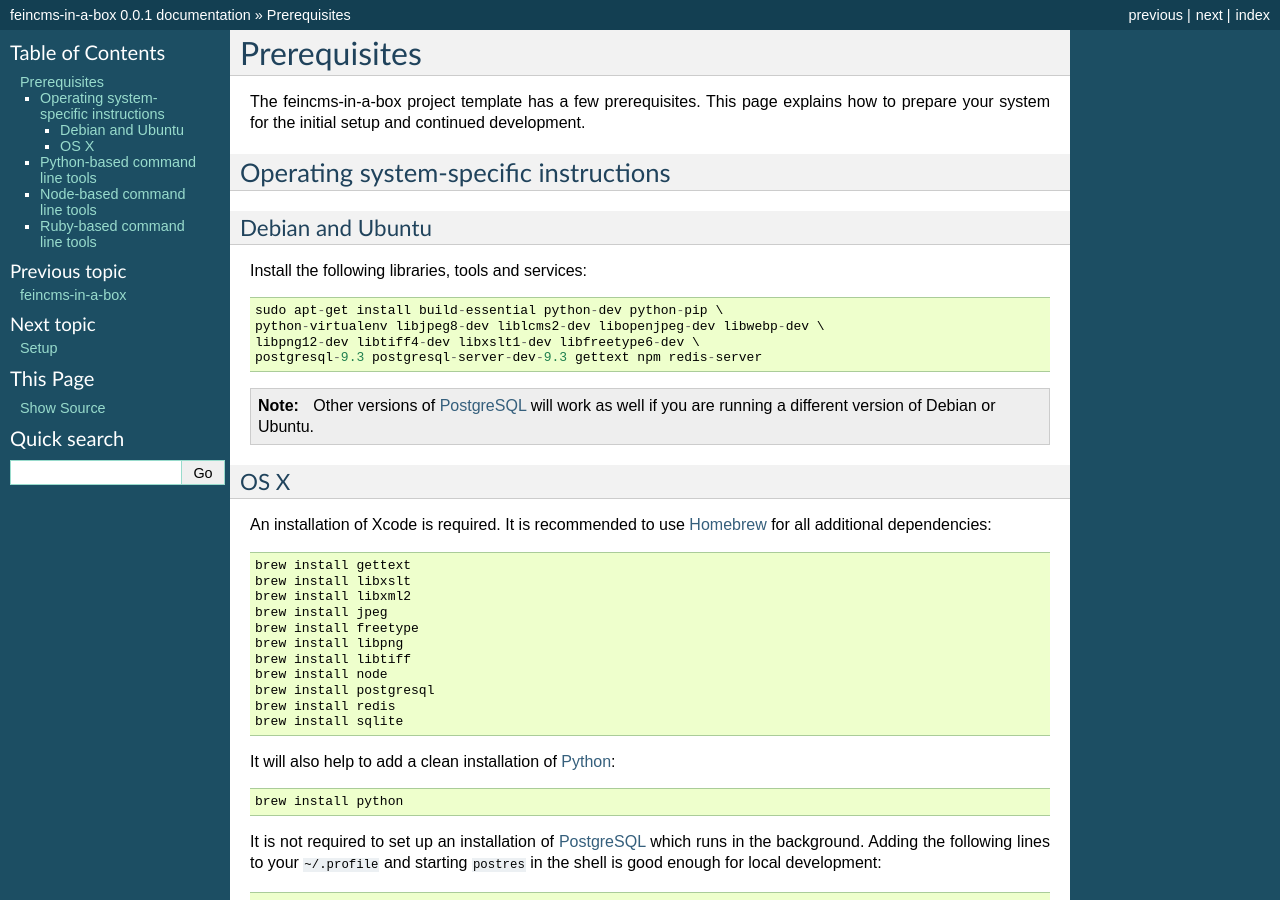
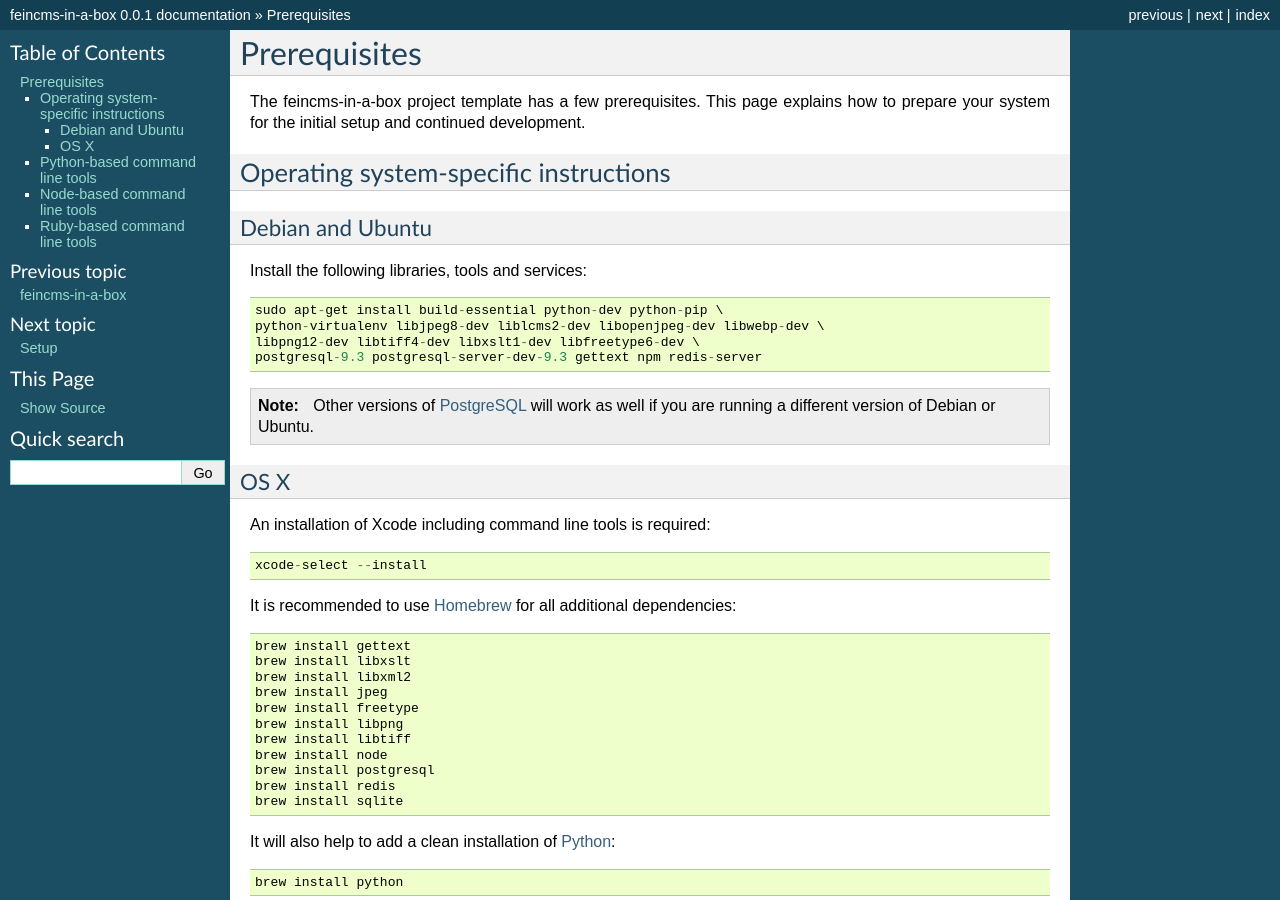
Before and after one commit to feinheit/feincms-in-a-box, a Sphinx documentation site: the page built from docs/prerequisites.rst, in a window 1280 px wide and 900 px high. Built offline with Sphinx 7.4.7, drawn with Linux system fonts in a browser that asks for light colours.

Commit message:
Point users to xcode-select --install

```diff
--- a/docs/prerequisites.rst
+++ b/docs/prerequisites.rst
@@ -31,8 +31,11 @@
 OS X
 ----
 
-An installation of Xcode is required. It is recommended to use Homebrew_ for
-all additional dependencies::
+An installation of Xcode including command line tools is required::
+
+    xcode-select --install
+
+It is recommended to use Homebrew_ for all additional dependencies::
 
     brew install gettext
     brew install libxslt
```
